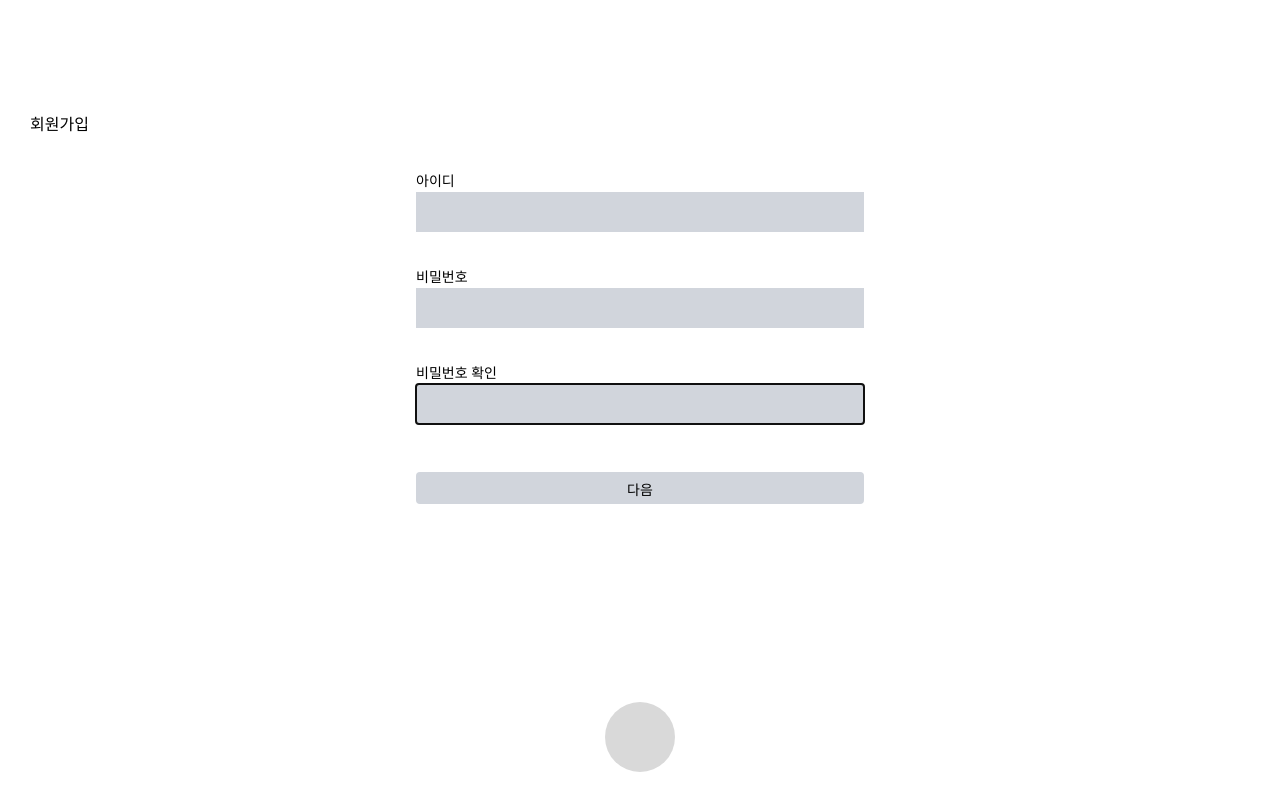
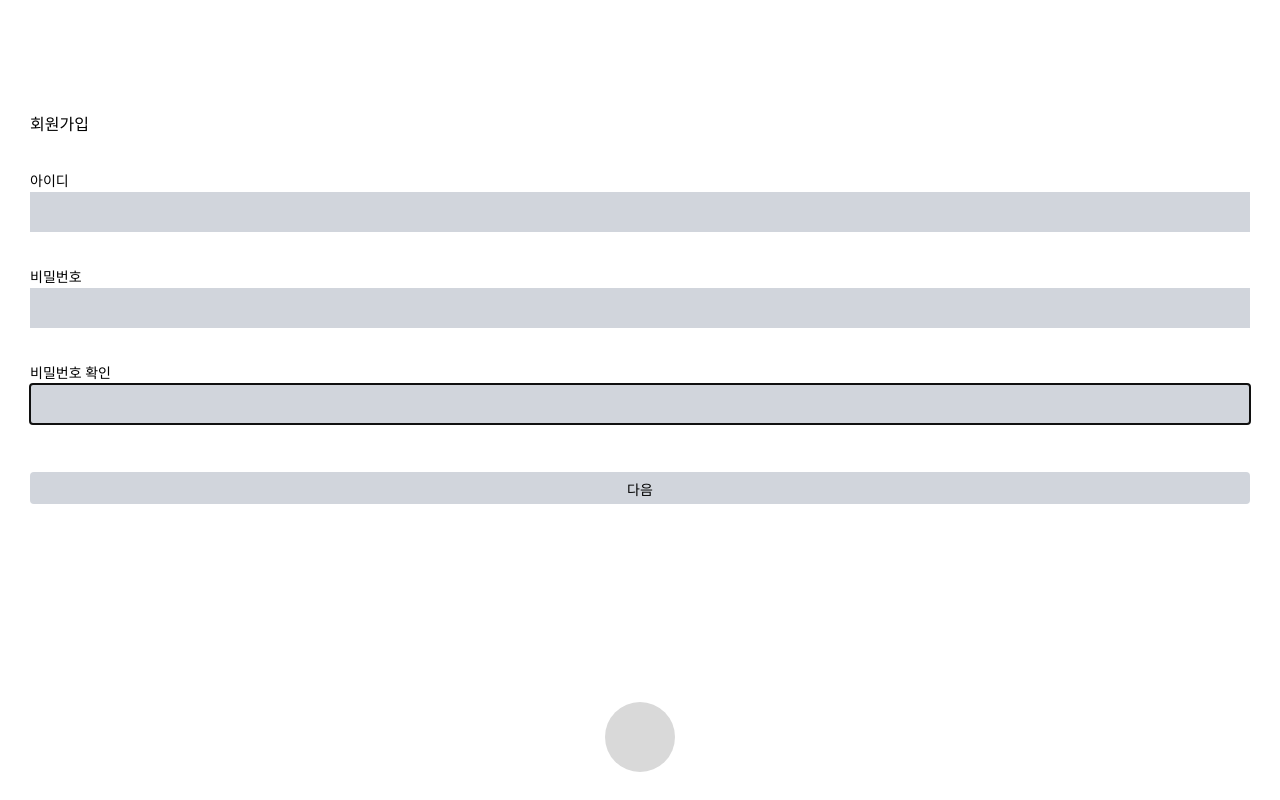
Before and after one commit to kdt-ful-class-three-group/poop, a React (Vite) app in the folder client/: page /Register in a window 1280 px wide. Built offline with nearby package versions, Linux system fonts and the light colour scheme.

Commit message:
form 태그의 max-w-md 클래스 삭제

```diff
--- a/client/src/pages/Register.jsx
+++ b/client/src/pages/Register.jsx
@@ -5,10 +5,10 @@
 
     return (
         <div className=" w-full h-full">
-            <h1 className="justify-start items-left mt-20    ">회원가입</h1>
+            <h1 className="justify-start items-left mt-20">회원가입</h1>
             <div className="h-100 flex flex-col justify-center items-center">
 
-                <form className="w-full max-w-md">
+                <form className="w-full">
                     <label className="text-sm text-black mb-2 ">아이디</label>
                     <Input type="text" name="username"/>
                     <label className="text-sm text-black mb-2">비밀번호</label>
```
